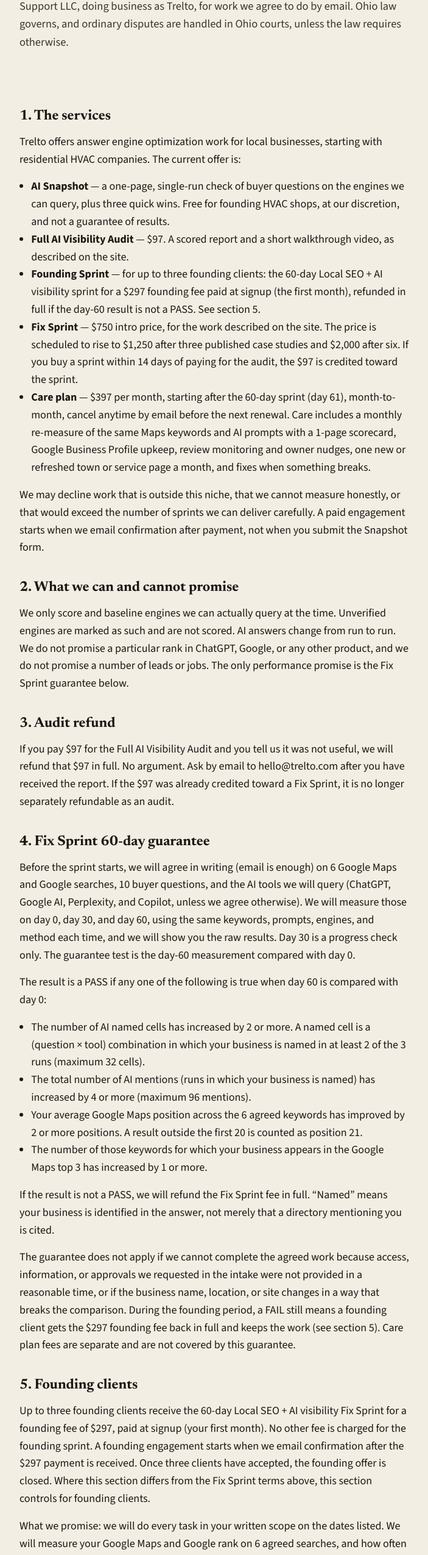
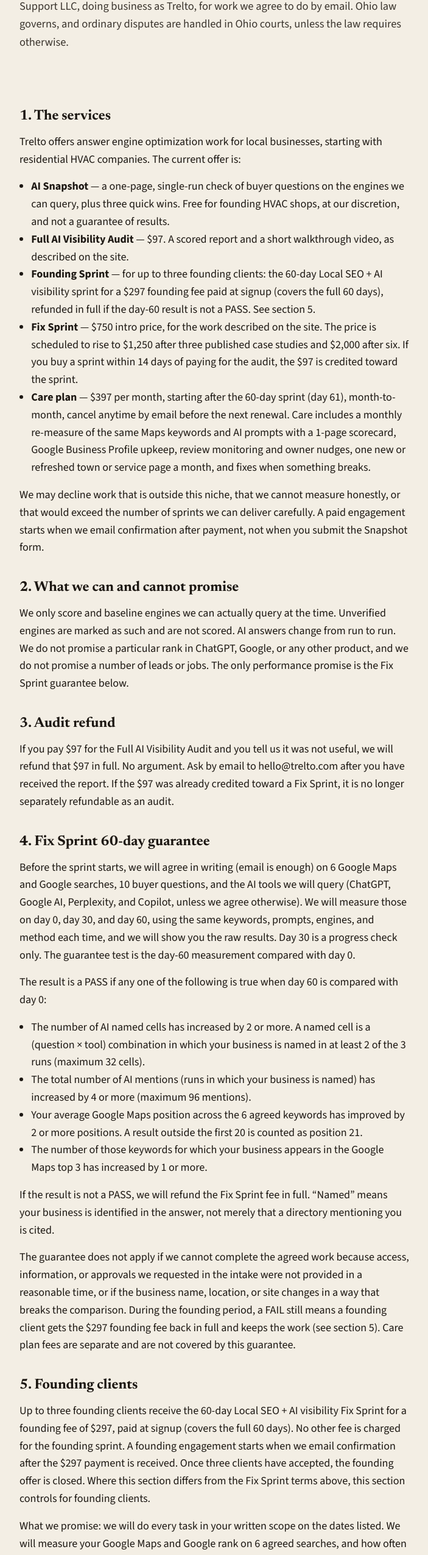
Before and after one commit to YOU18mission/trelto-site, a plain HTML site: page terms.html in a window 1280 px wide. Shown: the part 236-2786 px from the top of the page at 61% size, without its empty margins (288-991 px from the left). Drawn offline with Linux system fonts and the light colour scheme.

Commit message:
Terms: clarify founding fee covers the full 60 days

```diff
--- a/terms.html
+++ b/terms.html
@@ -53,7 +53,7 @@
       <ul>
         <li><strong>AI Snapshot</strong> — a one-page, single-run check of buyer questions on the engines we can query, plus three quick wins. Free for founding HVAC shops, at our discretion, and not a guarantee of results.</li>
         <li><strong>Full AI Visibility Audit</strong> — $97. A scored report and a short walkthrough video, as described on the site.</li>
-        <li><strong>Founding Sprint</strong> — for up to three founding clients: the 60-day Local SEO + AI visibility sprint for a $297 founding fee paid at signup (the first month), refunded in full if the day-60 result is not a PASS. See section 5.</li>
+        <li><strong>Founding Sprint</strong> — for up to three founding clients: the 60-day Local SEO + AI visibility sprint for a $297 founding fee paid at signup (covers the full 60 days), refunded in full if the day-60 result is not a PASS. See section 5.</li>
         <li><strong>Fix Sprint</strong> — $750 intro price, for the work described on the site. The price is scheduled to rise to $1,250 after three published case studies and $2,000 after six. If you buy a sprint within 14 days of paying for the audit, the $97 is credited toward the sprint.</li>
         <li><strong>Care plan</strong> — $397 per month, starting after the 60-day sprint (day 61), month-to-month, cancel anytime by email before the next renewal. Care includes a monthly re-measure of the same Maps keywords and AI prompts with a 1-page scorecard, Google Business Profile upkeep, review monitoring and owner nudges, one new or refreshed town or service page a month, and fixes when something breaks.</li>
       </ul>
@@ -78,7 +78,7 @@
       <p>The guarantee does not apply if we cannot complete the agreed work because access, information, or approvals we requested in the intake were not provided in a reasonable time, or if the business name, location, or site changes in a way that breaks the comparison. During the founding period, a FAIL still means a founding client gets the $297 founding fee back in full and keeps the work (see section 5). Care plan fees are separate and are not covered by this guarantee.</p>
 
       <h2>5. Founding clients</h2>
-      <p>Up to three founding clients receive the 60-day Local SEO + AI visibility Fix Sprint for a founding fee of $297, paid at signup (your first month). No other fee is charged for the founding sprint. A founding engagement starts when we email confirmation after the $297 payment is received. Once three clients have accepted, the founding offer is closed. Where this section differs from the Fix Sprint terms above, this section controls for founding clients.</p>
+      <p>Up to three founding clients receive the 60-day Local SEO + AI visibility Fix Sprint for a founding fee of $297, paid at signup (covers the full 60 days). No other fee is charged for the founding sprint. A founding engagement starts when we email confirmation after the $297 payment is received. Once three clients have accepted, the founding offer is closed. Where this section differs from the Fix Sprint terms above, this section controls for founding clients.</p>
       <p>What we promise: we will do every task in your written scope on the dates listed. We will measure your Google Maps and Google rank on 6 agreed searches, and how often ChatGPT, Google AI, Perplexity, and Copilot name you on 10 agreed questions, on day 0, day 30, and day 60, using the same keywords, prompts, engines, and method each time, and we will show you the raw results. Day 30 is a progress check only. The refund test is the day-60 measurement compared with day 0.</p>
       <p>What we do not promise: a #1 ranking, a specific number of calls, leads, or dollars, results on any single AI tool, or movement in the first 2–3 weeks. AI answers change from one ask to the next, which is why we run each question 3 times. Google and the AI tools are owned by other companies and can change without notice. Reviews come from your real customers, so we never buy, write, or filter them. We never ask for passwords.</p>
       <p>At day 60 we repeat the day-0 measurement using the same keywords, prompts, engines, and method. The result is a PASS if any one of the following is true when day 60 is compared with day 0:</p>
```
